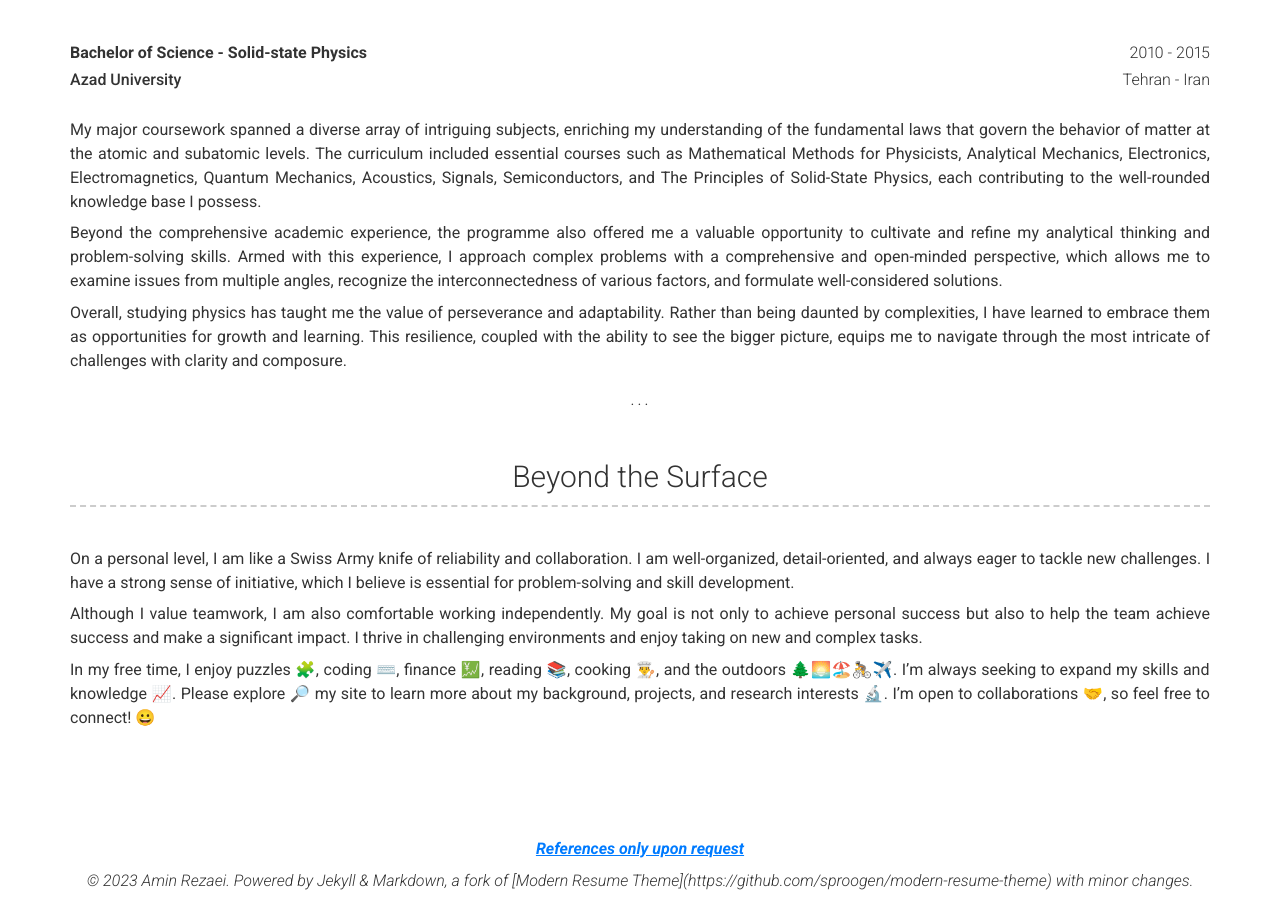
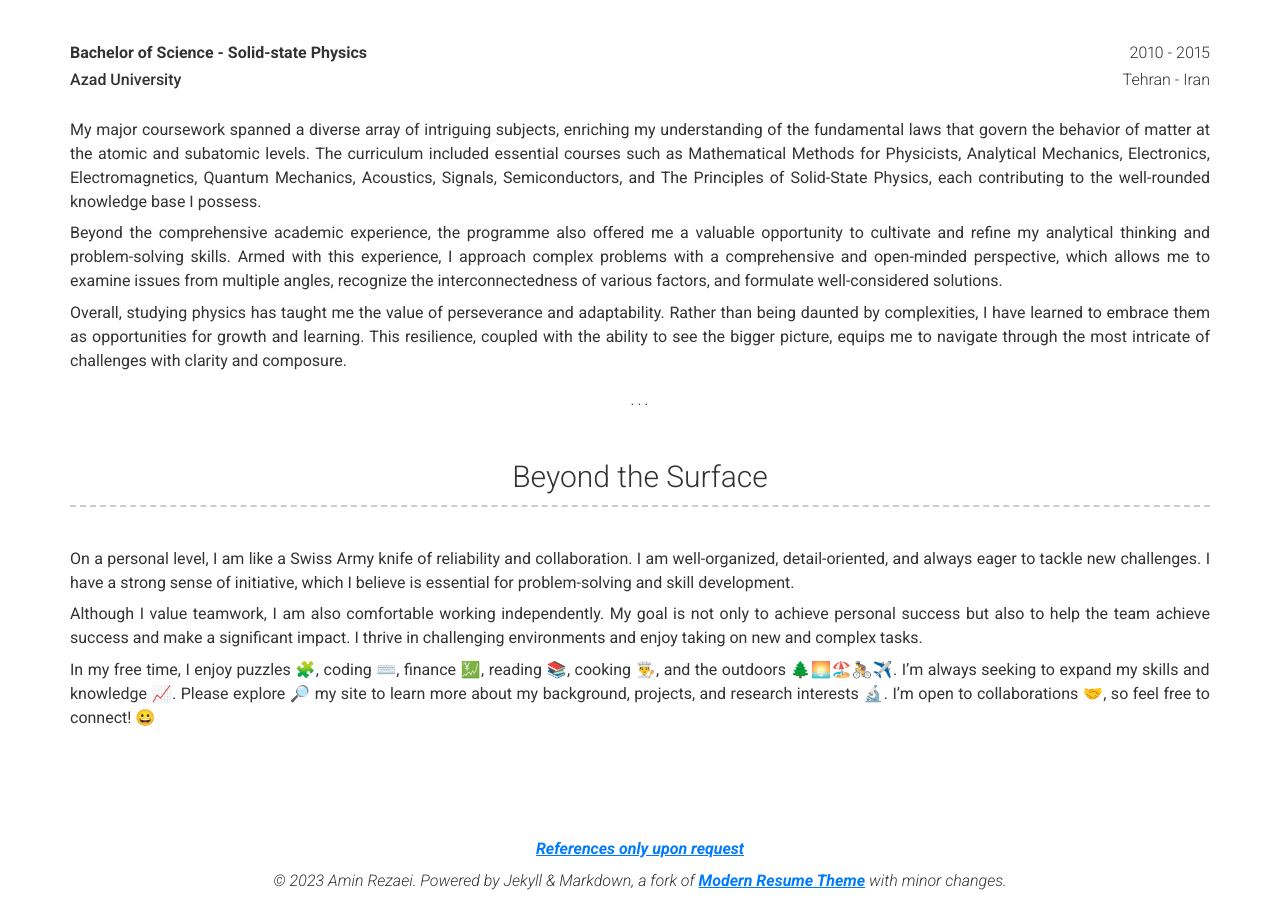
Before and after one commit to aminrezaei-img/CV, a Jekyll site: the page built from index.md, in a window 1280 px wide and 900 px high, scrolled down 1959 px. Built offline with Jekyll 4.4.1, drawn with Linux system fonts in a browser that asks for light colours; nearby versions of some CDN libraries.

Commit message:
Update footer.html

```diff
--- a/_includes/footer.html
+++ b/_includes/footer.html
@@ -11,5 +11,5 @@
   {%- if site.footer_show_references -%}
     <p><a href="mailto:{{ site.email }}" target="_blank">References only upon request</a></p>
   {%- endif -%}
-  <p>&copy; 2023 {{ site.name }}. Powered by Jekyll & Markdown, a fork of [Modern Resume Theme](https://github.com/sproogen/modern-resume-theme) with minor changes.</p>
+  <p>&copy; 2023 {{ site.name }}. Powered by Jekyll & Markdown, a fork of <a href="https://link-to-modern-resume-theme.com">Modern Resume Theme</a> with minor changes.</p>
 </div>
```
